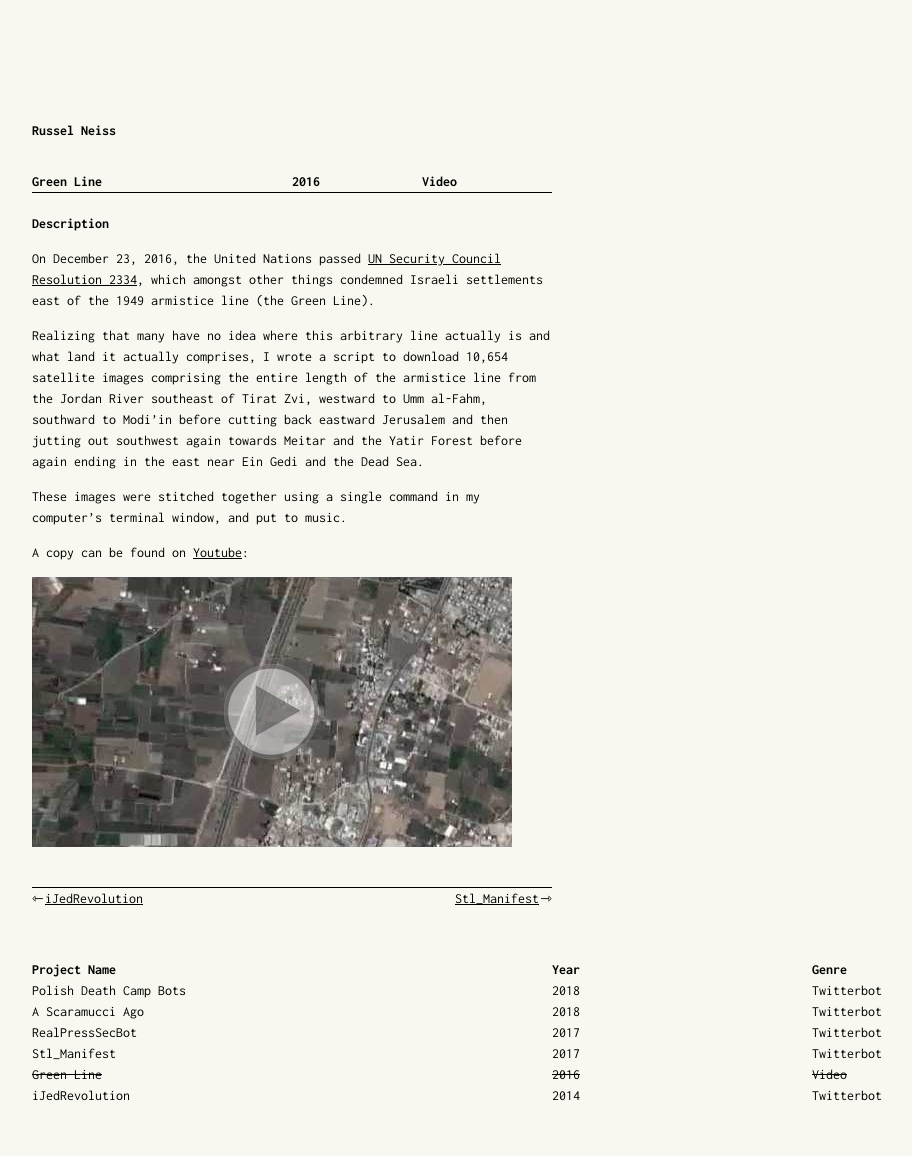
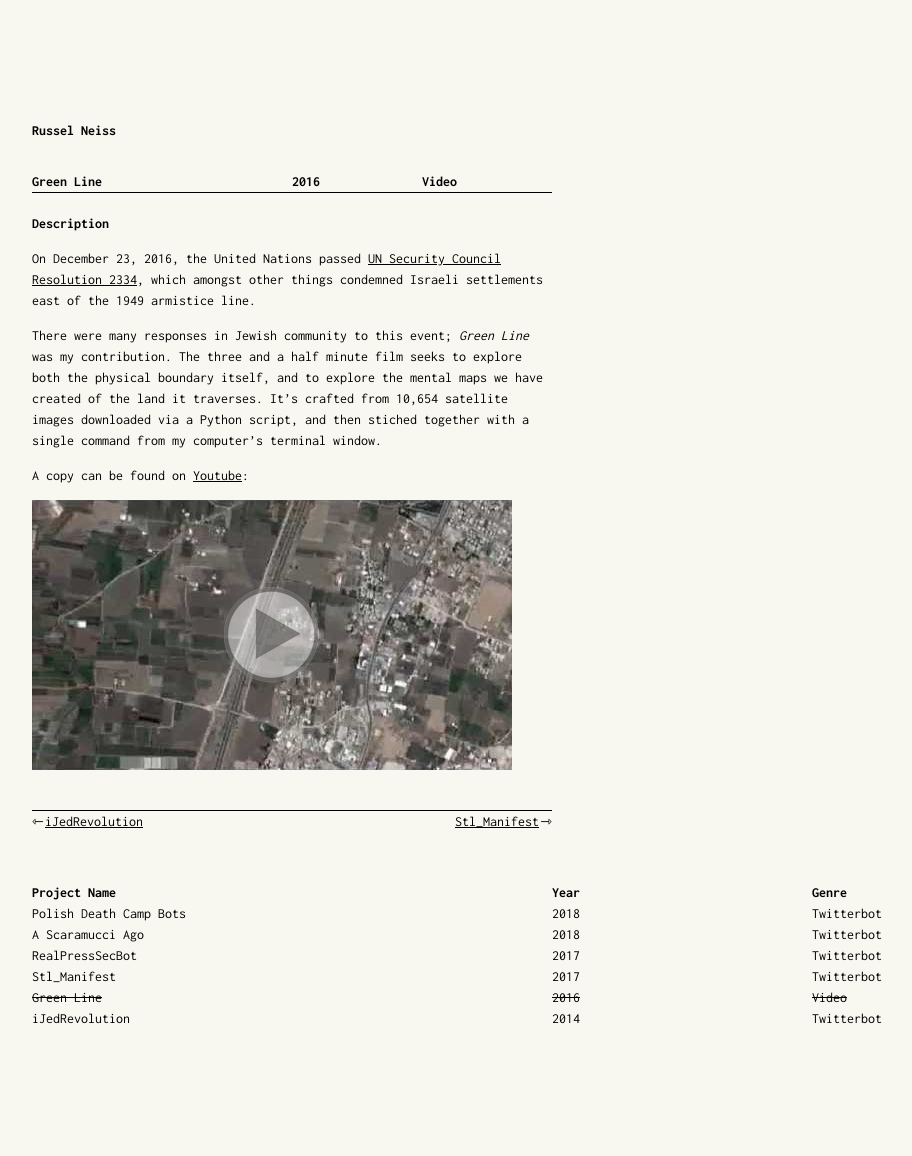
Before and after one commit to rneiss/rneiss.github.io, a Jekyll site: the page built from _posts/2016-12-28-green-line.md, in a window 1280 px wide. Shown: the whole page, without its empty margins (88-1000 px from the left). Built offline with Jekyll 4.4.1, drawn with Linux system fonts in a browser that asks for light colours; after the commit the page ends 1079 px from its top, so only the background shows below that.

Commit message:
change copy

```diff
--- a/_posts/2016-12-28-green-line.md
+++ b/_posts/2016-12-28-green-line.md
@@ -6,11 +6,9 @@ category: Video
 ---
 **Description**
 
-On December 23, 2016, the United Nations passed [UN Security Council Resolution 2334](http://www.un.org/webcast/pdfs/SRES2334-2016.pdf), which amongst other things condemned Israeli settlements east of the 1949 armistice line (the Green Line).
+On December 23, 2016, the United Nations passed [UN Security Council Resolution 2334](http://www.un.org/webcast/pdfs/SRES2334-2016.pdf), which amongst other things condemned Israeli settlements east of the 1949 armistice line.
 
-Realizing that many have no idea where this arbitrary line actually is and what land it actually comprises, I wrote a script to download 10,654 satellite images comprising the entire length of the armistice line from the Jordan River southeast of Tirat Zvi, westward to Umm al-Fahm, southward to Modi'in before cutting back eastward Jerusalem and then jutting out southwest again towards Meitar and the Yatir Forest before again ending in the east near Ein Gedi and the Dead Sea.
-
-These images were stitched together using a single command in my computer's terminal window, and put to music.
+There were many responses in Jewish community to this event; _Green Line_ was my contribution. The three and a half minute film seeks to explore both the physical boundary itself, and to explore the mental maps we have created of the land it traverses. It's crafted from 10,654 satellite images downloaded via a Python script, and then stiched together with a single command from my computer's terminal window.
 
 A copy can be found on [Youtube](https://www.youtube.com/watch?v=7qwT7OKGckM):
 
```
